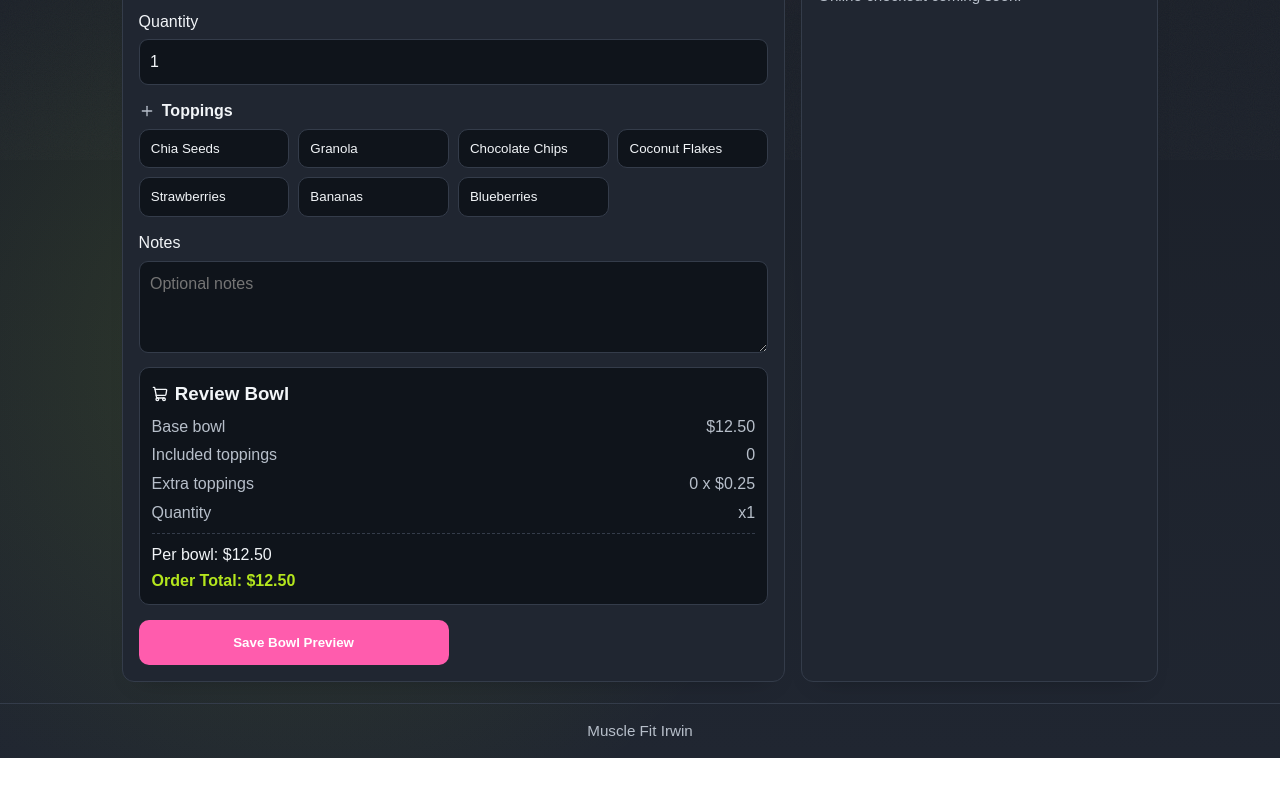
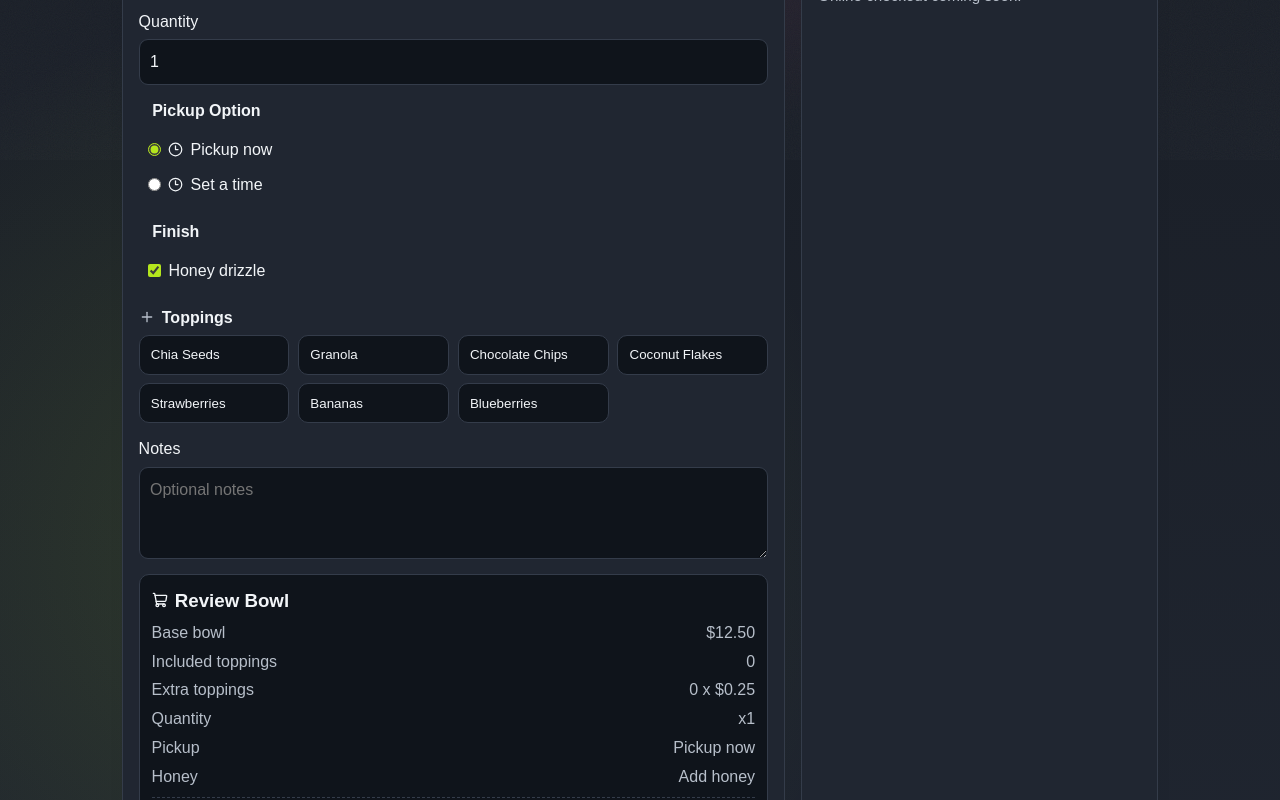
Before and after one commit to nwilliam441/Musclefit, a Next.js app: page /acai-bowls in a window 1280 px wide. Shown: the part 640-1440 px from the top of the page. Before the commit the page ends 1398 px from the top, so only its background shows below. Built offline with nearby package versions, Linux system fonts and the light colour scheme.

Commit message:
Add honey on/off option to Acai bowl form

```diff
--- a/components/acai-form.tsx
+++ b/components/acai-form.tsx
@@ -1,7 +1,7 @@
 "use client";
 
 import { useMemo, useState } from "react";
-import { Check, Plus, ShoppingCart } from "lucide-react";
+import { Check, Clock3, Plus, ShoppingCart } from "lucide-react";
 import { siteData } from "@/lib/site-data";
 
 type AcaiFormState = {
@@ -9,6 +9,10 @@ type AcaiFormState = {
   email: string;
   phone: string;
   quantity: number;
+  pickupType: "asap" | "scheduled";
+  pickupDate: string;
+  pickupTime: string;
+  includeHoney: boolean;
   toppings: string[];
   notes: string;
 };
@@ -28,6 +32,10 @@ export function AcaiForm() {
     email: "",
     phone: "",
     quantity: 1,
+    pickupType: "asap",
+    pickupDate: "",
+    pickupTime: "",
+    includeHoney: true,
     toppings: [],
     notes: "",
   });
@@ -54,6 +62,11 @@ export function AcaiForm() {
   const onSavePreview = () => {
     if (!form.name || !form.email || !form.phone) {
       setSubmitMessage("Add name, email, and phone to save your bowl preview.");
+      return;
+    }
+
+    if (form.pickupType === "scheduled" && (!form.pickupDate || !form.pickupTime)) {
+      setSubmitMessage("Choose a pickup date and time to save your bowl preview.");
       return;
     }
 
@@ -107,6 +120,63 @@ export function AcaiForm() {
           onChange={(event) => setForm((prev) => ({ ...prev, quantity: Math.max(1, Number(event.target.value || 1)) }))}
         />
       </label>
+
+      <fieldset className="inline-options">
+        <legend>Pickup Option</legend>
+        <label>
+          <input
+            type="radio"
+            name="pickup"
+            checked={form.pickupType === "asap"}
+            onChange={() => setForm((prev) => ({ ...prev, pickupType: "asap" }))}
+          />
+          <Clock3 size={15} aria-hidden="true" /> Pickup now
+        </label>
+        <label>
+          <input
+            type="radio"
+            name="pickup"
+            checked={form.pickupType === "scheduled"}
+            onChange={() => setForm((prev) => ({ ...prev, pickupType: "scheduled" }))}
+          />
+          <Clock3 size={15} aria-hidden="true" /> Set a time
+        </label>
+      </fieldset>
+
+      {form.pickupType === "scheduled" ? (
+        <div className="pickup-grid">
+          <label>
+            Pickup Date
+            <input
+              type="date"
+              value={form.pickupDate}
+              onChange={(event) => setForm((prev) => ({ ...prev, pickupDate: event.target.value }))}
+              required
+            />
+          </label>
+          <label>
+            Pickup Time
+            <input
+              type="time"
+              value={form.pickupTime}
+              onChange={(event) => setForm((prev) => ({ ...prev, pickupTime: event.target.value }))}
+              required
+            />
+          </label>
+        </div>
+      ) : null}
+
+      <fieldset className="inline-options">
+        <legend>Finish</legend>
+        <label>
+          <input
+            type="checkbox"
+            checked={form.includeHoney}
+            onChange={(event) => setForm((prev) => ({ ...prev, includeHoney: event.target.checked }))}
+          />
+          Honey drizzle
+        </label>
+      </fieldset>
 
       <div className="selection-group">
         <p className="selection-title">
@@ -167,6 +237,14 @@ export function AcaiForm() {
             <span>Quantity</span>
             <span>x{form.quantity}</span>
           </li>
+          <li>
+            <span>Pickup</span>
+            <span>{form.pickupType === "asap" ? "Pickup now" : form.pickupDate && form.pickupTime ? `${form.pickupDate} ${form.pickupTime}` : "Set a time"}</span>
+          </li>
+          <li>
+            <span>Honey</span>
+            <span>{form.includeHoney ? "Add honey" : "No honey"}</span>
+          </li>
         </ul>
         <div className="cart-totals">
           <p>Per bowl: {formatCurrency(perBowlTotal)}</p>
```
